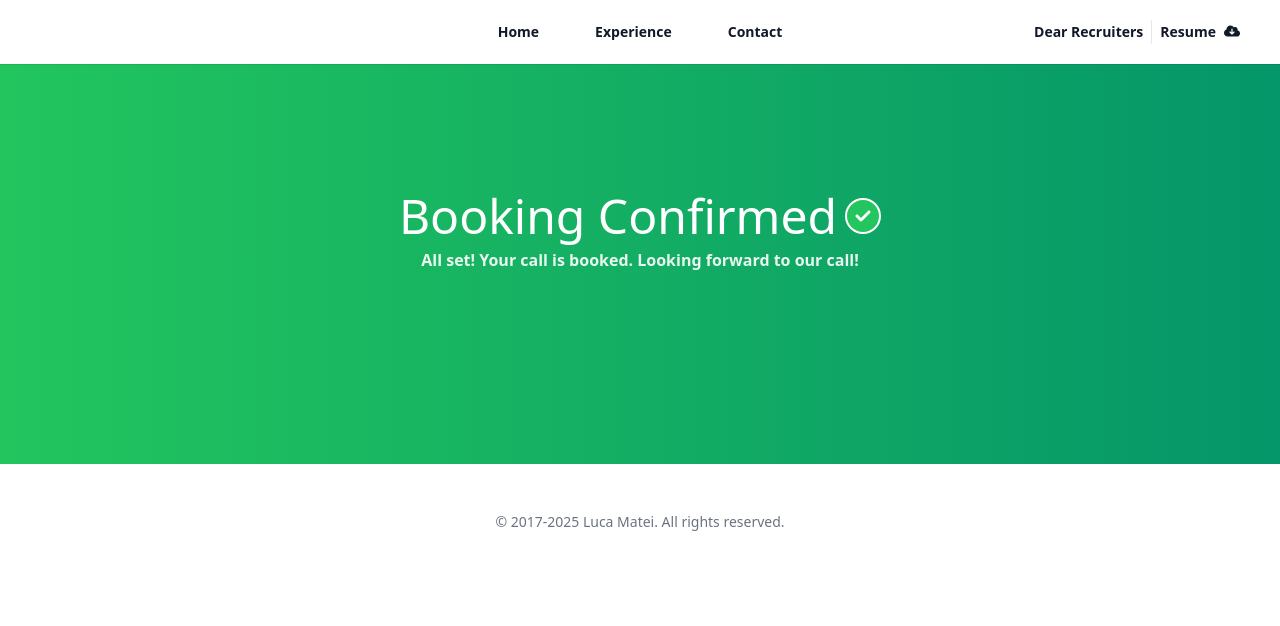
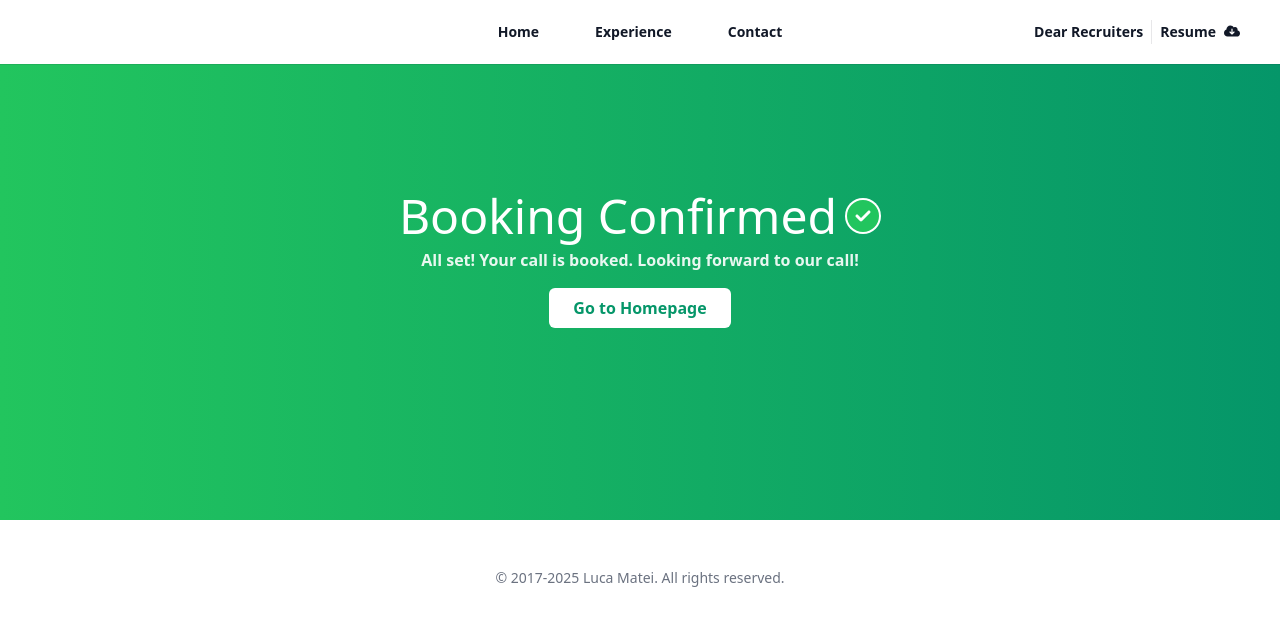
Before and after one commit to luca-matei/lucamatei.eu, a Next.js app: page /booking-confirmed in a window 1280 px wide. Shown: the top 626 px of the page. Built offline with nearby package versions, Linux system fonts and the light colour scheme.

Commit message:
chore: add CTA

```diff
--- a/src/app/(pages)/booking-confirmed/page.tsx
+++ b/src/app/(pages)/booking-confirmed/page.tsx
@@ -10,6 +10,10 @@ export default function BookingConfirmedPage() {
                                              className={"w-8 h-8 text-green-500 bg-white ml-2 p-0.5 rounded-full inline-block"}/>
         </h1>
         <p className={"font-semibold text-white/90"}>All set! Your call is booked. Looking forward to our call!</p>
+        {/* Create a button to go to the homepage*/}
+        <a href={"/"} className={"mt-4 inline-block bg-white text-emerald-600 font-semibold px-6 py-2 rounded-md"}>
+          Go to Homepage
+        </a>
       </div>
     </div>
   );
```
